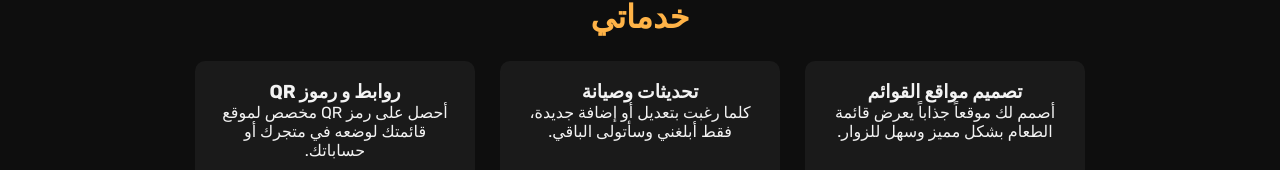
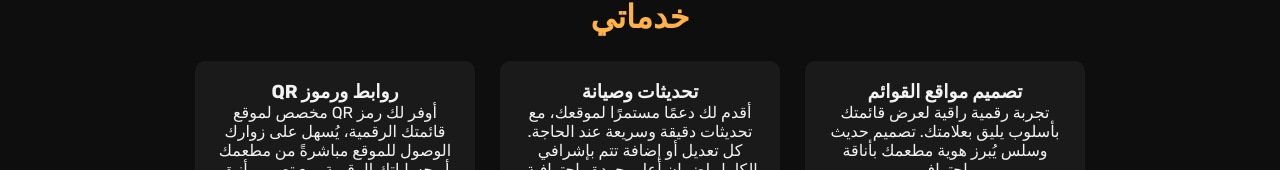
Before and after one commit to storeskhaliil/HomePage, a Next.js app: page / in a window 1280 px wide. Shown: the part 782-952 px from the top of the page. Built offline with nearby package versions, Linux system fonts and the light colour scheme.

Commit message:
Update index.js

```diff
--- a/pages/index.js
+++ b/pages/index.js
@@ -28,15 +28,20 @@ export default function Home() {
         <div className={styles.grid}>
           <div>
             <h3>تصميم مواقع القوائم</h3>
-            <p>أصمم لك موقعاً جذاباً يعرض قائمة الطعام بشكل مميز وسهل للزوار.</p>
+            <p>تجربة رقمية راقية لعرض قائمتك بأسلوب يليق بعلامتك. تصميم حديث وسلس يُبرز هوية مطعمك بأناقة واحتراف.</p>
           </div>
           <div>
-            <h3>تحديثات وصيانة</h3>
-            <p>كلما رغبت بتعديل أو إضافة جديدة، فقط أبلغني وسأتولى الباقي.</p>
+<h3>تحديثات وصيانة</h3>
+<p>
+أقدم لك دعمًا مستمرًا لموقعك، مع تحديثات دقيقة وسريعة عند الحاجة.
+كل تعديل أو إضافة تتم بإشرافي الكامل لضمان أعلى جودة واحترافية.
+</p>
           </div>
           <div>
-            <h3>روابط و رموز QR</h3>
-            <p>أحصل على رمز QR مخصص لموقع قائمتك لوضعه في متجرك أو حساباتك.</p>
+<h3>روابط ورموز QR</h3>
+<p>
+أوفر لك رمز QR مخصص لموقع قائمتك الرقمية، يُسهل على زوارك الوصول للموقع مباشرةً من مطعمك أو حساباتك الرقمية، مع تصميم أنيق وسلس ينسجم مع هوية علامتك.
+</p>
           </div>
         </div>
       </section>
```
